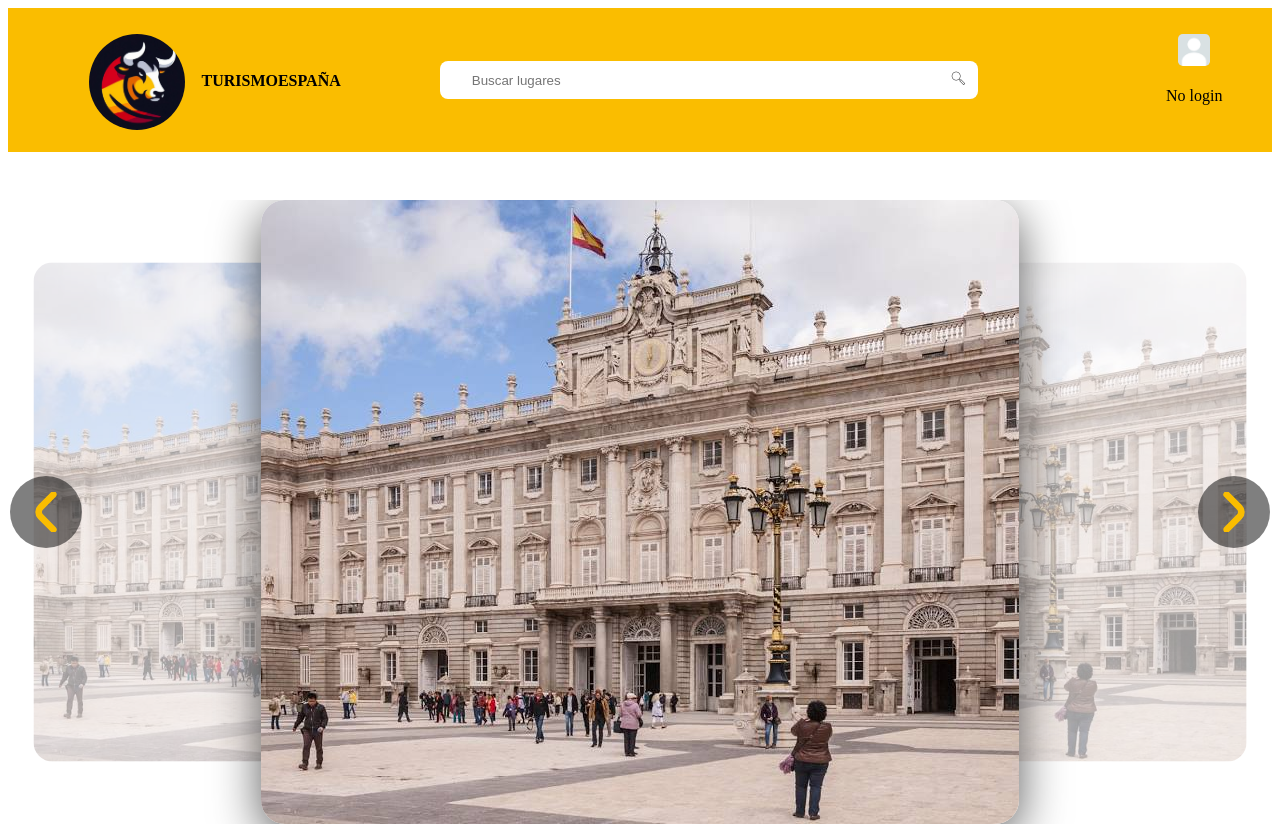
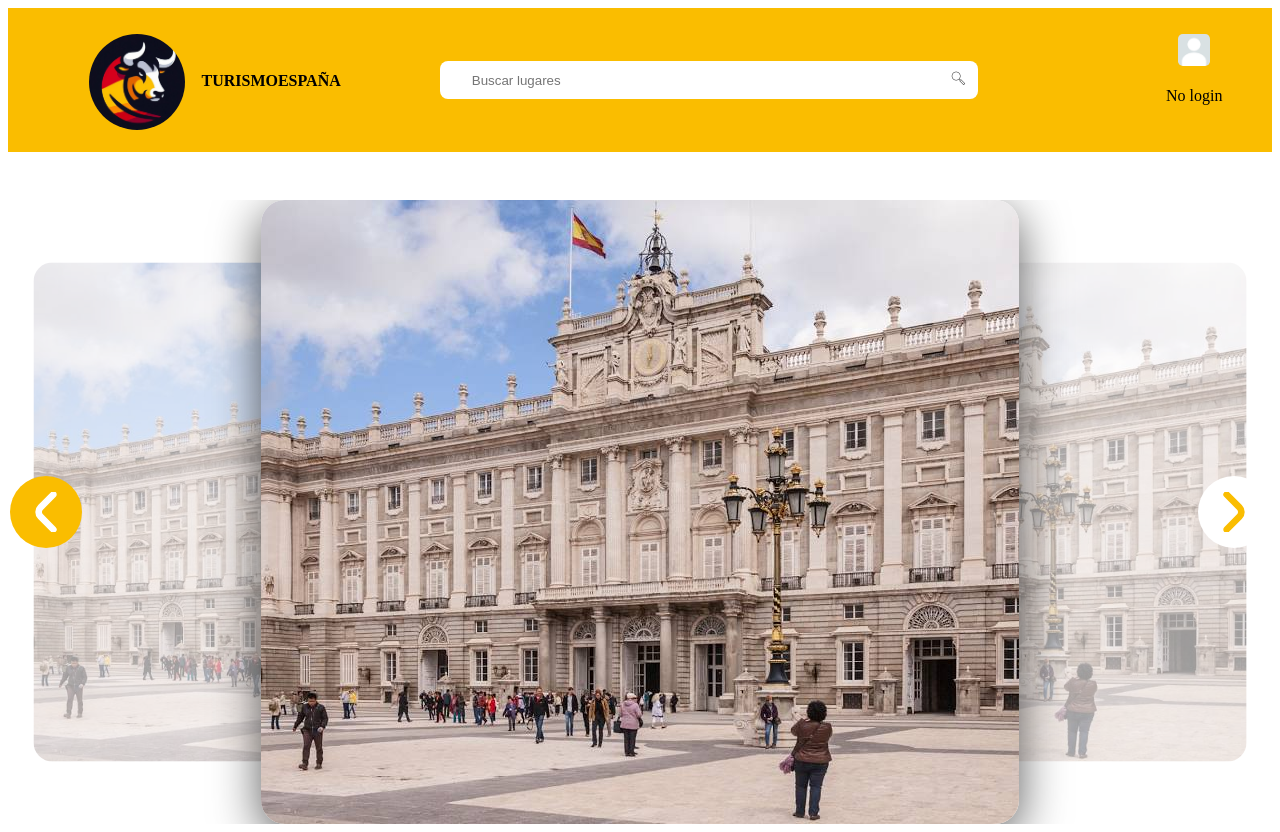
Before and after one commit to ALEXx1911/ProyectoTurismo, a React (Vite) app: page / in a window 1280 px wide. In both pictures the pointer is over the element 45 px from the left and 512 px from the top of the page. Built offline with nearby package versions, Linux system fonts and the light colour scheme.

Commit message:
Añadida la propiedad hover a los botones para que cambien de color

```diff
--- a/css/style.css
+++ b/css/style.css
@@ -161,11 +161,14 @@
   width: 40px;
   height: 40px;
   transform: translateY(-50%);
-  background-color: rgba(0, 0, 0, 0.5);
+  background-color: white;
   border: none;
   padding: 1rem;
   border-radius: 50px;
   cursor: pointer;
+}
+.slider-btn:hover {
+  background-color: #fabd00;
 }
 
 .button-left {
@@ -180,6 +183,9 @@
   width: 100%;
   height: 100%;
   color: #fabd00;
+}
+.arrow:hover {
+  color: white;
 }
 
 .container-slider {
--- a/sass/components/_sliderButtons.scss
+++ b/sass/components/_sliderButtons.scss
@@ -4,11 +4,14 @@
     width: 40px;
     height: 40px;
     transform: translateY(-50%);
-    background-color: rgba(0,0,0,0.5);
+    background-color: $color-white;
     border: none;
     padding: 1rem;
     border-radius: 50px;
     cursor: pointer;
+    &:hover{
+        background-color: $color-yellow;
+    }
 }
 .button-left{
     left: .1rem;
@@ -20,4 +23,7 @@
     width: 100%;
     height: 100%;
     color: $color-yellow;
+    &:hover{
+        color: $color-white;
+    }
 }
```
Also changed, not shown: 1 other file (tests, documents, lock files or other folders).
